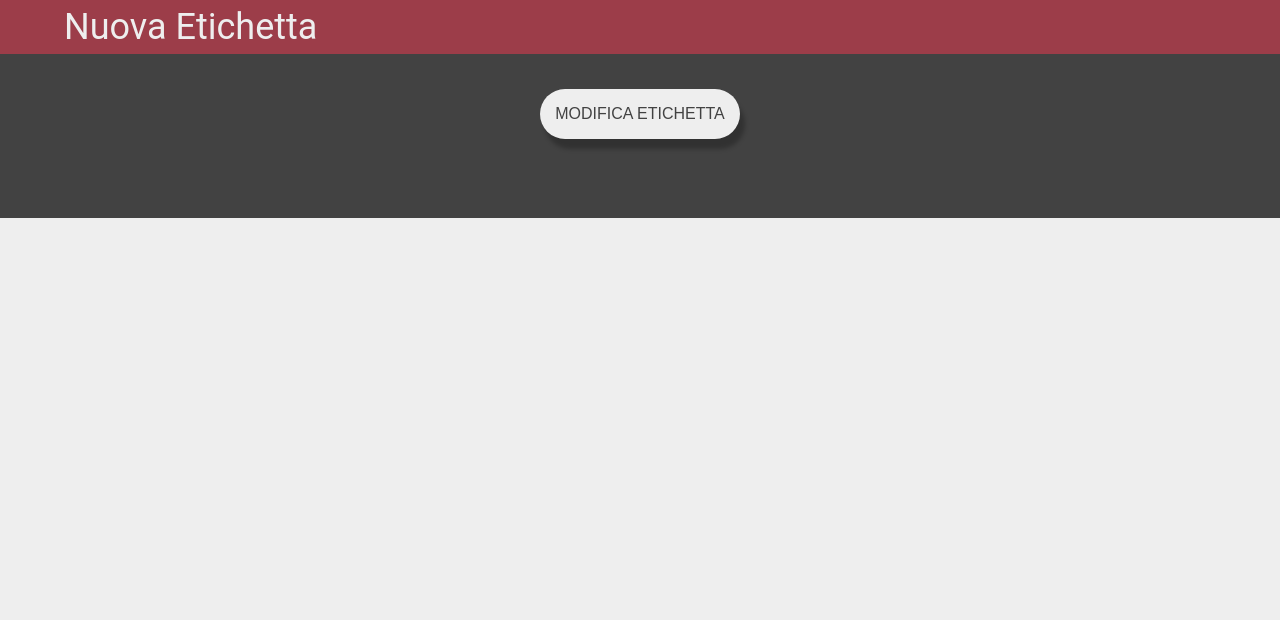
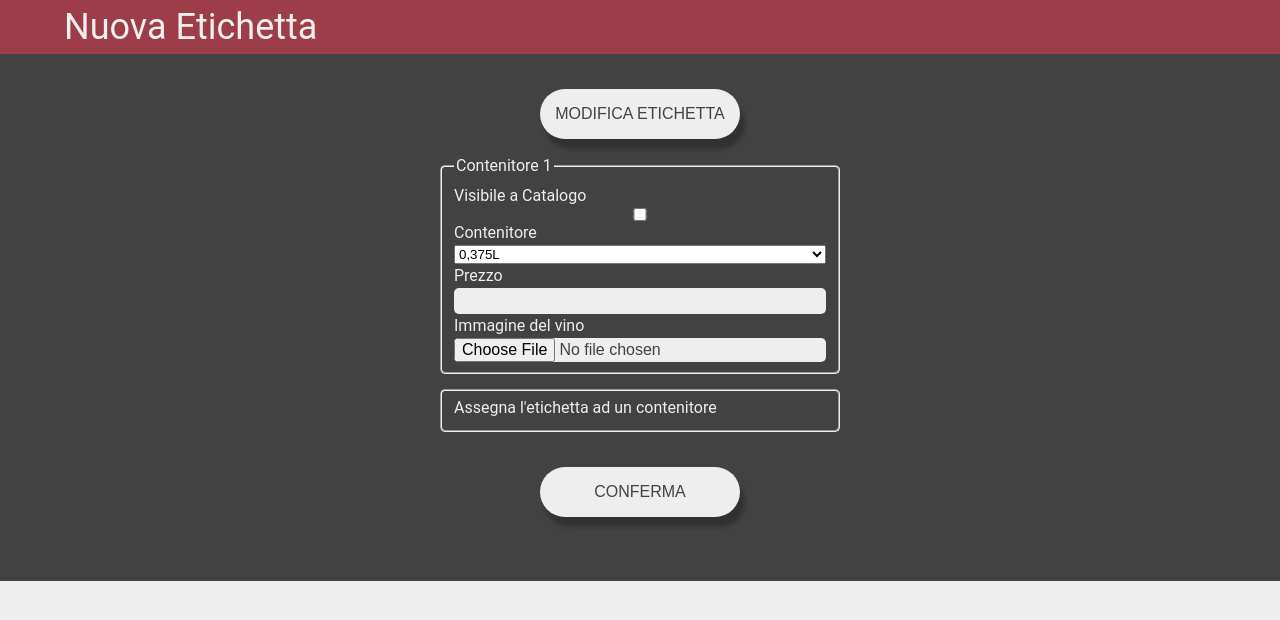
Before and after one commit to MattiaGiacchini/WorldWineWeb, a PHP site: page /html/editProduct.html in a window 1280 px wide. Shown: the part 111-731 px from the top of the page. Run offline with PHP 8.4, Linux system fonts and the light colour scheme.

Commit message:
html - 1st format new label css - 1st try to format

```diff
--- a/sitoWeb/css/formStyle.css
+++ b/sitoWeb/css/formStyle.css
@@ -98,6 +98,19 @@ input:active{
     box-shadow: inset 0px 0px 15px 2px rgba(0, 0, 0, 0.25);
 }
 
+form.editProduct fieldset {
+    border-radius: var(--border-radius-form);
+}
+
+form.editProduct fieldset {
+    display: grid;
+    grid-template-columns: 1fr, 2fr;
+}
+
+form.editProduct fieldset input[type = file] {
+    width: 100%;
+    text-transform: inherit;
+}
 
 @media screen and (min-width: 480px) {
     form:not(.filter) {
--- a/sitoWeb/html/editProduct.html
+++ b/sitoWeb/html/editProduct.html
@@ -7,7 +7,6 @@
     <link rel="stylesheet" type="text/css" href="../css/formStyle.css">
     <script type="text/javascript" src="../js/jquery-1.11.3.min.js"> </script>
     <script type="text/javascript" src="../js/utils.js"></script>
-    <script type="text/javascript" src="../js/wineLabelModuleController.js"></script>
     <title>World Wine Web - pagina corrente</title>
   </head>
   <body>
@@ -51,8 +50,35 @@
                     <input type="button" name="" value="Modifica Etichetta">
                 </li>
                 <li>
-
-                    <label for=""></label>
+                    <fieldset>
+                        <legend>Contenitore 1</legend>
+                        <label for="visible1">Visibile a Catalogo</label>
+                        <input type="checkbox" name="Visibile1" id="visible1" value="visible">
+                        <label for="nomeContenitore1">Contenitore</label>
+                        <select class="" name="" id="nomeContenitore1">
+                            <optgroup label="Bottiglia di vetro">
+                                <option value="1">0,375L</option>
+                                <option value="2">0,75L</option>
+                                <option value="3">1,5L</option>
+                            </optgroup>
+                            <optgroup label="Tetra-pack">
+                                <option value="4">0,5L</option>
+                                <option value="5">1L</option>
+                            </optgroup>
+                        </select>
+                        <label for="prezzo1">Prezzo</label>
+                        <input type="number" name="prezzo1" id="prezzo1" value="" min="0.00" step="0.01">
+                        <label for="foto1">Immagine del vino</label>
+                        <input type="file" id="foto1" name="" value="" accept="image/*">
+                    </fieldset>
+                </li>
+                <li>
+                    <fieldset>
+                        <p>Assegna l'etichetta ad un contenitore</p>
+                    </fieldset>
+                </li>
+                <li>
+                    <input type="submit" name="" value="Conferma">
                 </li>
             </ul>
         </form>
```
